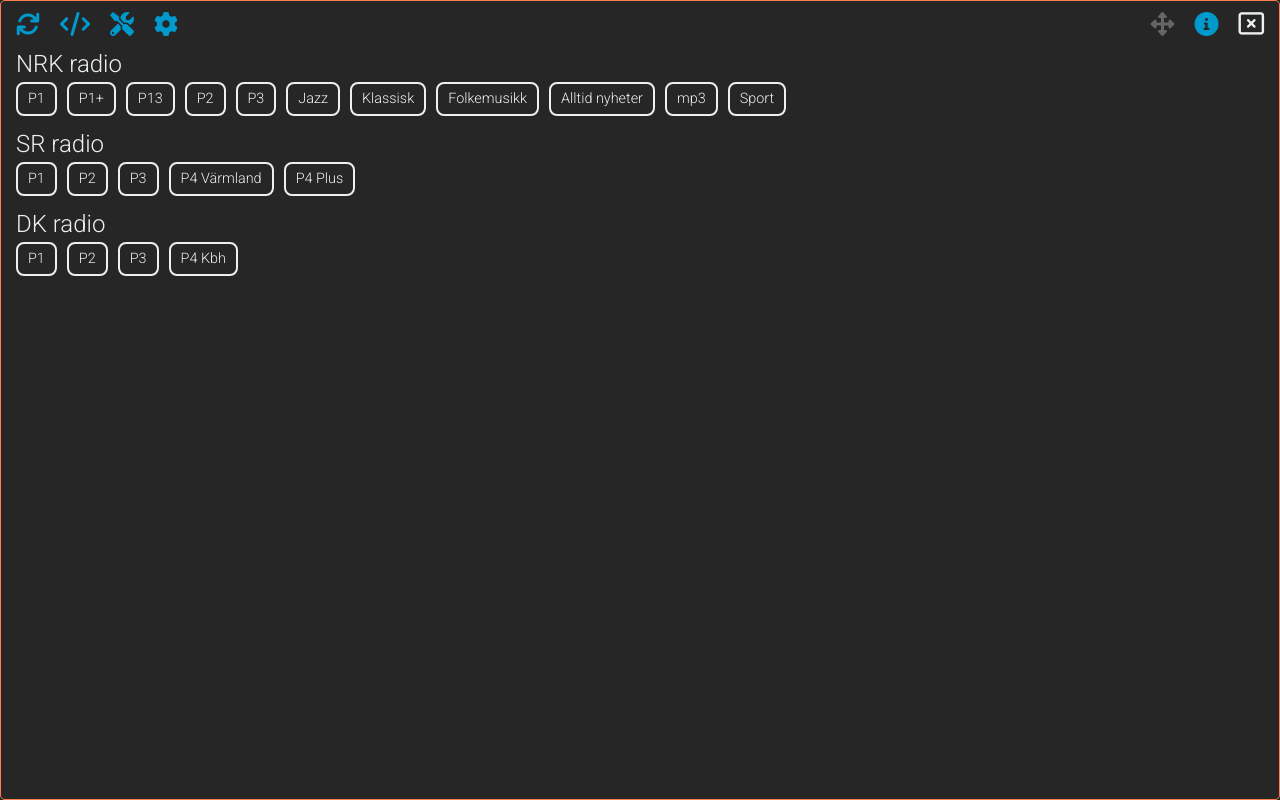
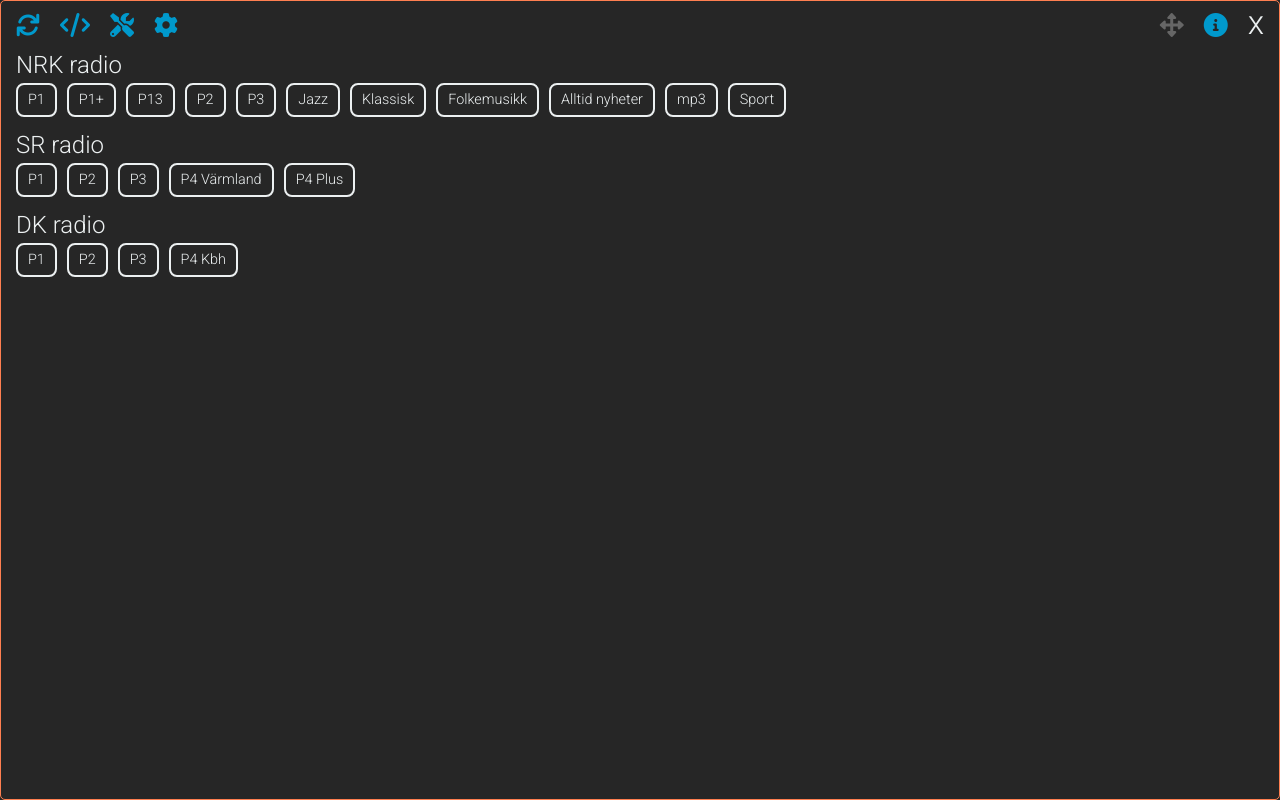
Before and after one commit to knowbits/core_radio, a plain HTML site: page src/core_radio.html in a window 1280 px wide. Drawn offline with Linux system fonts and the light colour scheme.

Commit message:
HTML: Menu: Use "x" character instead of FontAwesome icon for the "Close" button

```diff
--- a/src/core_radio.html
+++ b/src/core_radio.html
@@ -466,12 +466,17 @@
         Add the "Close" icon.
         NOTE: Will only work in an Electron app, since a HTML page cannot close itself.
       -->
-      <li class="left-tooltip">
-        <i class="far fa-window-close" style="font-size: 1.6rem; color: var(--text-colour);"
+      <!-- li class="left-tooltip">
+        <i class="far fa-times" style="font-size: 1.6rem; color: var(--text-colour);"
           onmouseover="this.style.color='#CD5C5C'" onmouseout="this.style.color='var(--text-colour)'"></i>
         <span class="tooltip">Close app</span>
+      </li -->
+
+      <li class="left-tooltip">
+        <span style="font-size: 2.1rem; color: var(--text-colour);" onmouseover="this.style.color='#CD5C5C'"
+          onmouseout="this.style.color='var(--text-colour)'">x</span>
+        <span class="tooltip">Close app</span>
       </li>
-
     </ul>
   </nav>
 
```
